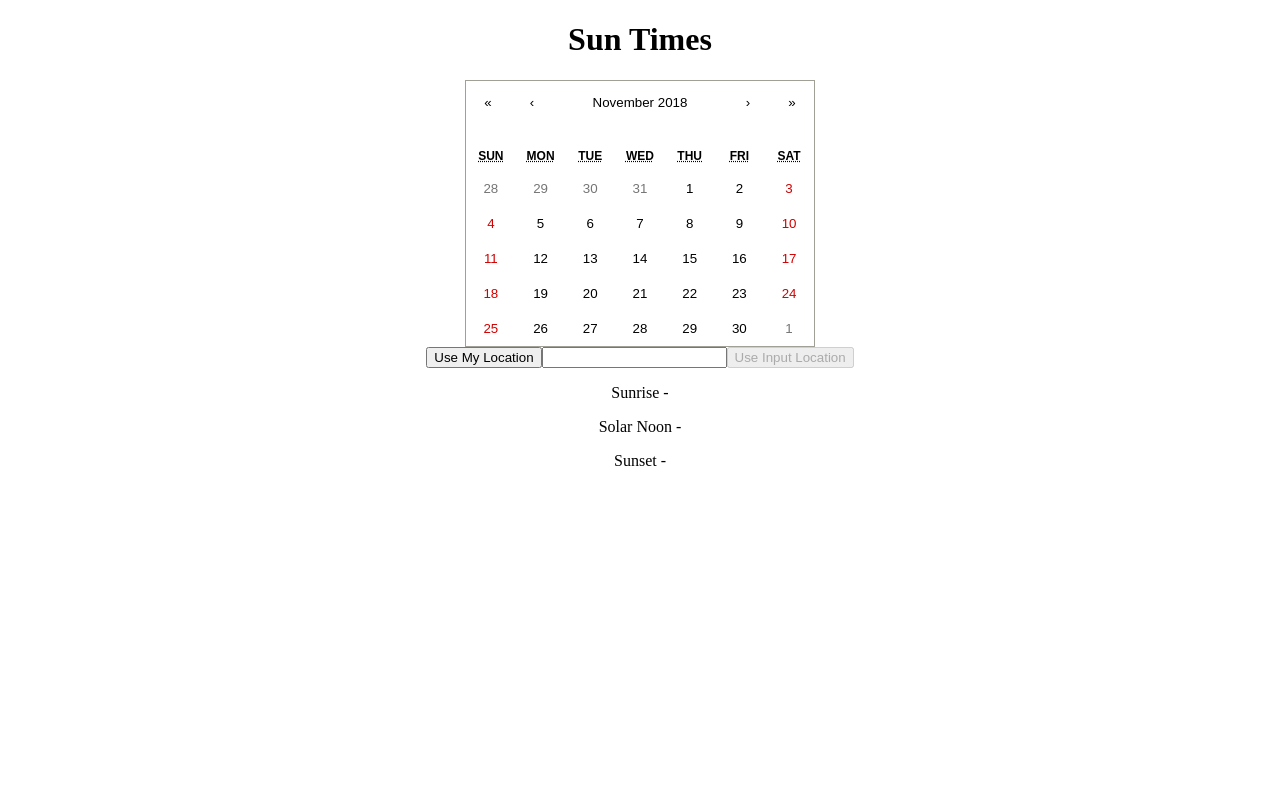
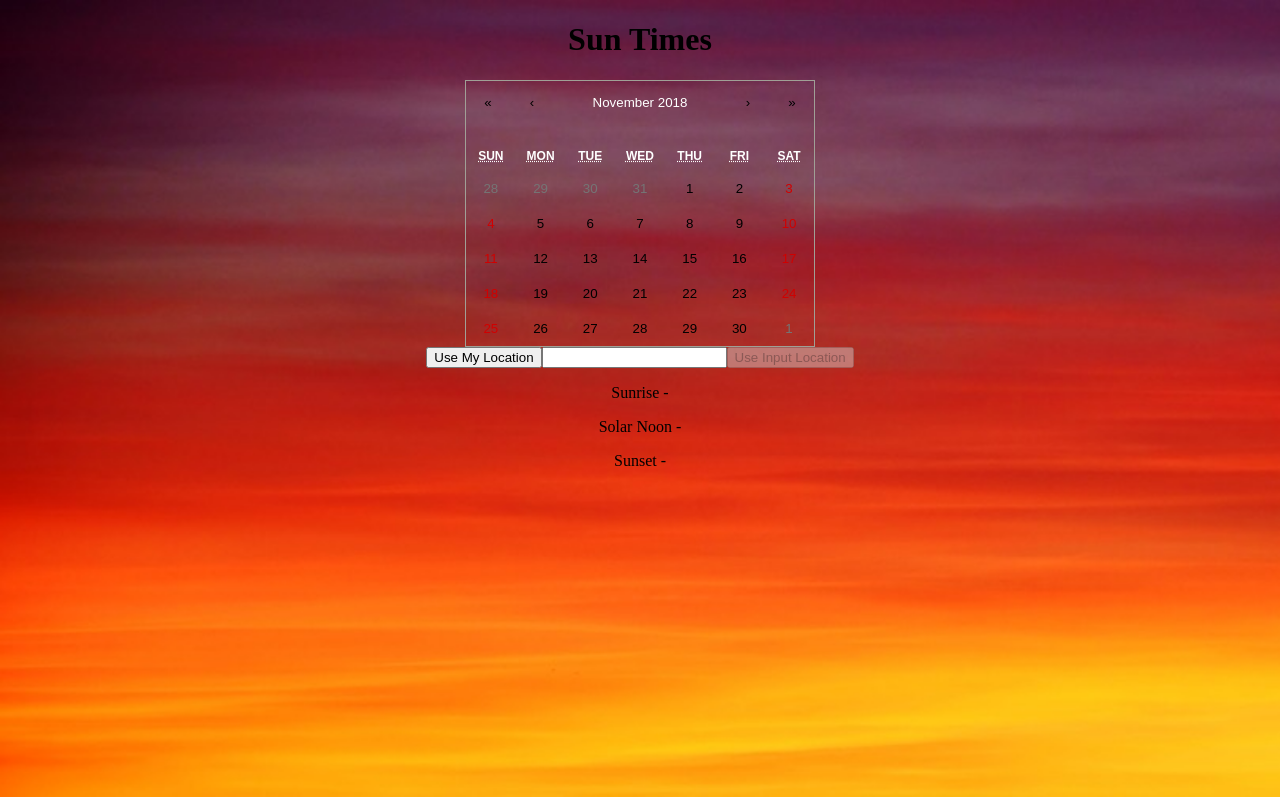
Before and after one commit to HanifCarroll/sun-times, a React (Create React App) app: page / in a window 1280 px wide. Built offline with nearby package versions, Linux system fonts and the light colour scheme.

Commit message:
Modify Calendar styles to transparent with white text.

```diff
--- a/src/components/Calendar/styles.module.scss
+++ b/src/components/Calendar/styles.module.scss
@@ -3,4 +3,5 @@
   justify-content: center;
 }
 .calendar {
+  background-color: transparent;
 }
--- a/src/index.css
+++ b/src/index.css
@@ -2,7 +2,28 @@
   box-sizing: border-box;
 }
 
+html {
+  background-image: url("images/sunset.jpg");
+  background-repeat: no-repeat;
+  background-size: cover;
+}
 body {
   margin: 0;
   padding: 0;
 }
+
+.App {
+  height: 97vh;
+}
+
+time {
+  color: white;
+}
+
+.react-calendar__month-view__weekdays__weekday {
+  color: white;
+}
+
+.react-calendar__navigation__label {
+  color: white;
+}
```
Also changed, not shown: src/images/sunset.jpg (added), 1 other file (tests, documents, lock files or other folders).
